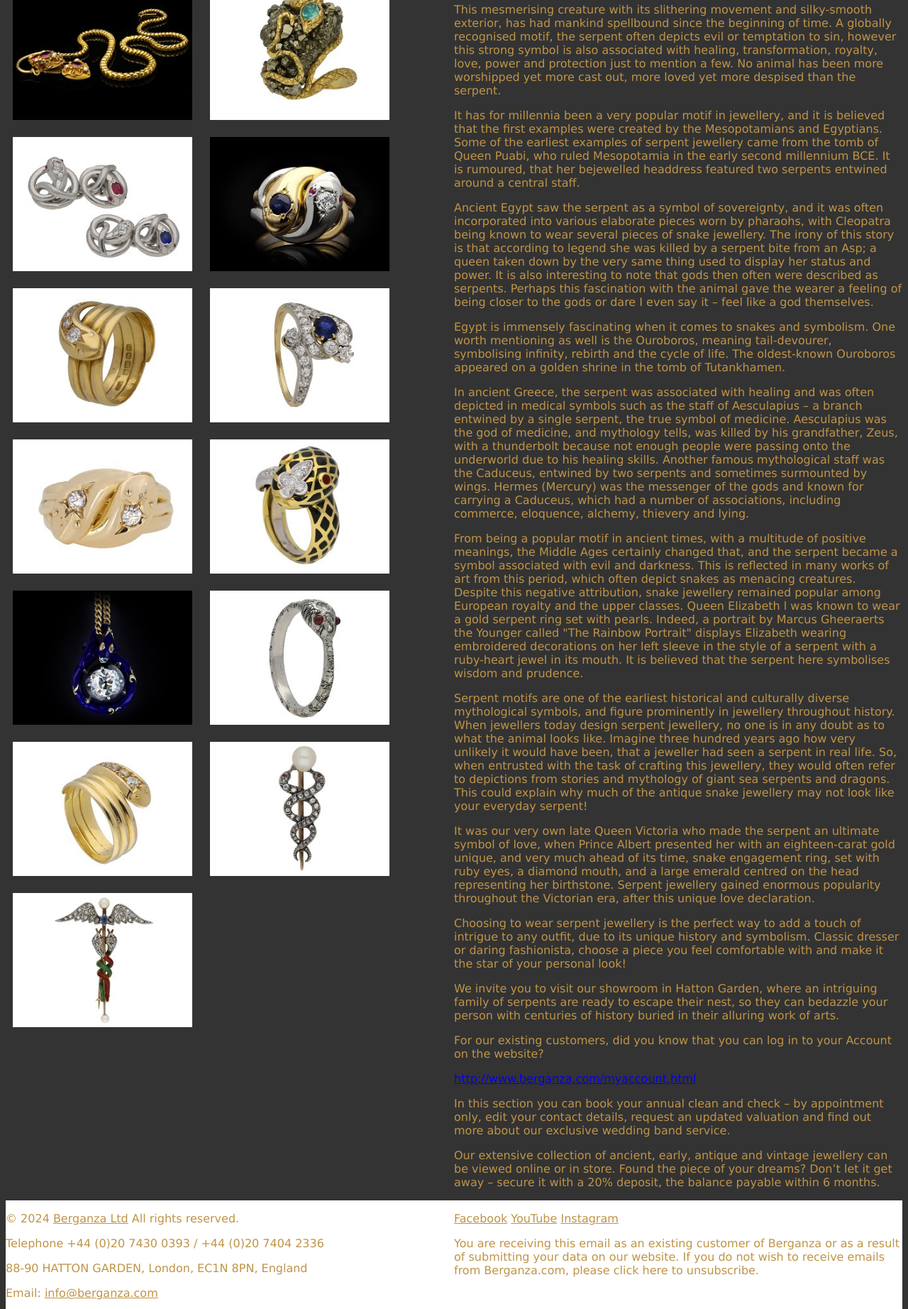
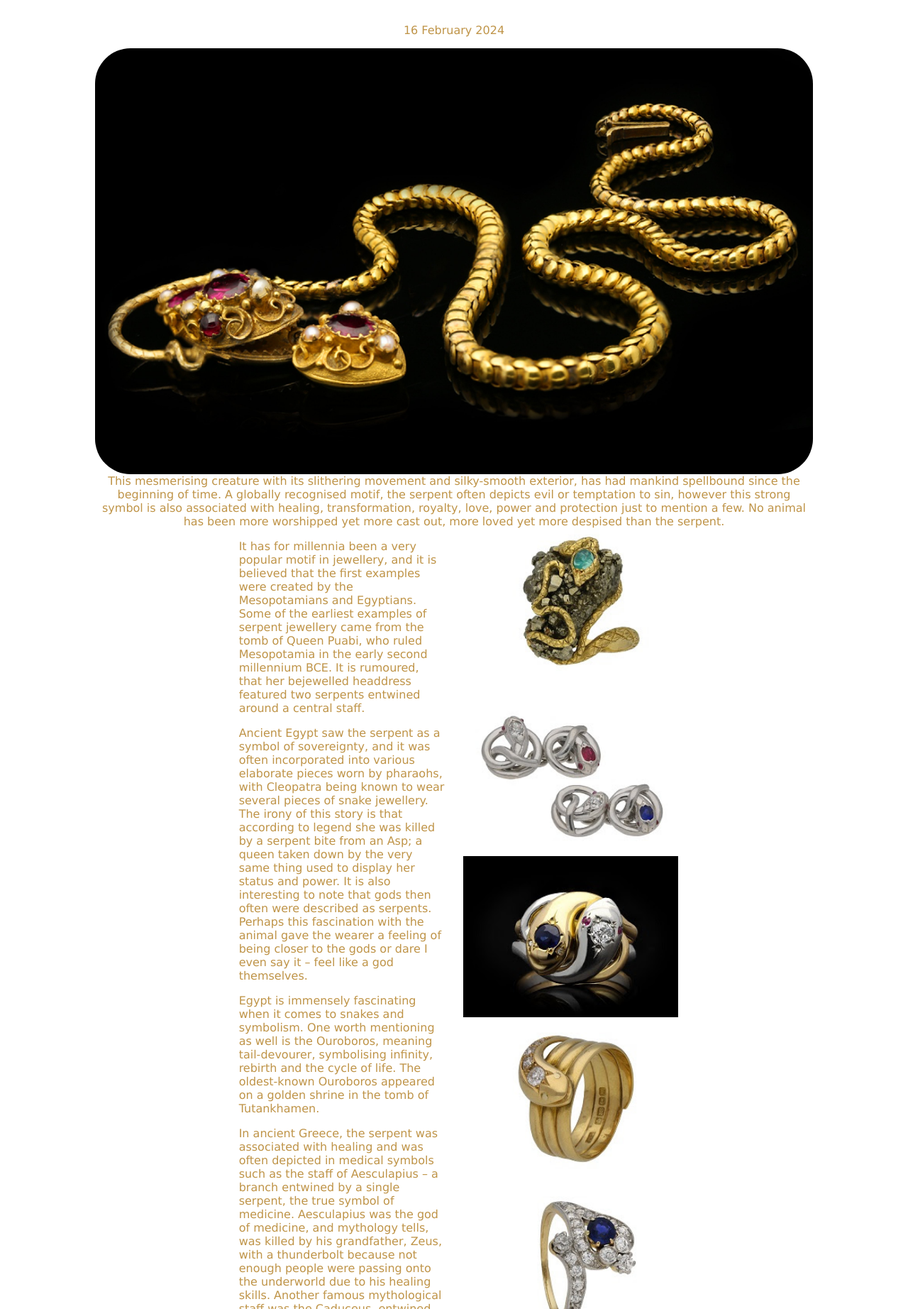
Before and after one commit to heymaaz/Berganza, a plain HTML site: page index.html in a window 1280 px wide. Shown: the part 137-1981 px from the top of the page at 71% size. Drawn offline with nearby package versions, Linux system fonts and the light colour scheme.

Commit message:
Update styles.css with new colors and layout

```diff
--- a/index.html
+++ b/index.html
@@ -7,63 +7,23 @@
     <link rel="stylesheet" type="text/css" href="styles.css">
     <title>Berganza - Fine antique and vintage jewellery</title>
 </head>
-<!--
-    16 February 2024
-    TALES OF THE SERPENT
-    This mesmerising creature with its slithering movement and silky-smooth exterior, has had mankind spellbound since the beginning of time. A globally recognised motif, the serpent often depicts evil or temptation to sin, however this strong symbol is also associated with healing, transformation, royalty, love, power and protection just to mention a few. No animal has been more worshipped yet more cast out, more loved yet more despised than the serpent.
-
-    It has for millennia been a very popular motif in jewellery, and it is believed that the first examples were created by the Mesopotamians and Egyptians. Some of the earliest examples of serpent jewellery came from the tomb of Queen Puabi, who ruled Mesopotamia in the early second millennium BCE. It is rumoured, that her bejewelled headdress featured two serpents entwined around a central staff.
-
-    Ancient Egypt saw the serpent as a symbol of sovereignty, and it was often incorporated into various elaborate pieces worn by pharaohs, with Cleopatra being known to wear several pieces of snake jewellery. The irony of this story is that according to legend she was killed by a serpent bite from an Asp; a queen taken down by the very same thing used to display her status and power. It is also interesting to note that gods then often were described as serpents. Perhaps this fascination with the animal gave the wearer a feeling of being closer to the gods or dare I even say it – feel like a god themselves.
-
-    Egypt is immensely fascinating when it comes to snakes and symbolism. One worth mentioning as well is the Ouroboros, meaning tail-devourer, symbolising infinity, rebirth and the cycle of life. The oldest-known Ouroboros appeared on a golden shrine in the tomb of Tutankhamen.
-
-    In ancient Greece, the serpent was associated with healing and was often depicted in medical symbols such as the staff of Aesculapius – a branch entwined by a single serpent, the true symbol of medicine. Aesculapius was the god of medicine, and mythology tells, was killed by his grandfather, Zeus, with a thunderbolt because not enough people were passing onto the underworld due to his healing skills. Another famous mythological staff was the Caduceus, entwined by two serpents and sometimes surmounted by wings. Hermes (Mercury) was the messenger of the gods and known for carrying a Caduceus, which had a number of associations, including commerce, eloquence, alchemy, thievery and lying.
-
-    From being a popular motif in ancient times, with a multitude of positive meanings, the Middle Ages certainly changed that, and the serpent became a symbol associated with evil and darkness. This is reflected in many works of art from this period, which often depict snakes as menacing creatures. Despite this negative attribution, snake jewellery remained popular among European royalty and the upper classes. Queen Elizabeth l was known to wear a gold serpent ring set with pearls. Indeed, a portrait by Marcus Gheeraerts the Younger called "The Rainbow Portrait" displays Elizabeth wearing embroidered decorations on her left sleeve in the style of a serpent with a ruby-heart jewel in its mouth. It is believed that the serpent here symbolises wisdom and prudence.
-
-    Serpent motifs are one of the earliest historical and culturally diverse mythological symbols, and figure prominently in jewellery throughout history. When jewellers today design serpent jewellery, no one is in any doubt as to what the animal looks like. Imagine three hundred years ago how very unlikely it would have been, that a jeweller had seen a serpent in real life. So, when entrusted with the task of crafting this jewellery, they would often refer to depictions from stories and mythology of giant sea serpents and dragons. This could explain why much of the antique snake jewellery may not look like your everyday serpent!
-
-    It was our very own late Queen Victoria who made the serpent an ultimate symbol of love, when Prince Albert presented her with an eighteen-carat gold unique, and very much ahead of its time, snake engagement ring, set with ruby eyes, a diamond mouth, and a large emerald centred on the head representing her birthstone. Serpent jewellery gained enormous popularity throughout the Victorian era, after this unique love declaration.
-
-    Choosing to wear serpent jewellery is the perfect way to add a touch of intrigue to any outfit, due to its unique history and symbolism. Classic dresser or daring fashionista, choose a piece you feel comfortable with and make it the star of your personal look!
-
-    We invite you to visit our showroom in Hatton Garden, where an intriguing family of serpents are ready to escape their nest, so they can bedazzle your person with centuries of history buried in their alluring work of arts.
-
-    For our existing customers, did you know that you can log in to your Account on the website?
-
-    http://www.berganza.com/myaccount.html
-
-    In this section you can book your annual clean and check – by appointment only, edit your contact details, request an updated valuation and find out more about our exclusive wedding band service.
-
-    Our extensive collection of ancient, early, antique and vintage jewellery can be viewed online or in store. Found the piece of your dreams? Don’t let it get away – secure it with a 20% deposit, the balance payable within 6 months.
--->
-
 
 <body>
     <header>
-        <a href="https://www.berganza.com/"><img src="images/berganza-logo.svg" alt="Berganza Fine antique and vintage jewellery" id="logo">></a>
+        <a href="https://www.berganza.com/"><img src="images/berganza-logo.svg" alt="Berganza Fine antique and vintage jewellery" id="logo"></a>
     </header>
     <Main id="main">
+        <H2>TALES OF THE SERPENT</H2>
+        <p>16 February 2024</p>
+        <div class="image-container">
+            <img src="images/01.webp">
+        </div>
+
+        <p id="full-text">
+            This mesmerising creature with its slithering movement and silky-smooth exterior, has had mankind spellbound since the beginning of time. A globally recognised motif, the serpent often depicts evil or temptation to sin, however this strong symbol is also associated with healing, transformation, royalty, love, power and protection just to mention a few. No animal has been more worshipped yet more cast out, more loved yet more despised than the serpent.
+        </p>
+        <div id="left-right">
             <div id="left">
-            <img src="images/1.webp" alt="Serpent">
-            <img src="images/2.webp" alt="">
-            <img src="images/3.webp" alt="">
-            <img src="images/4.webp" alt="">
-            <img src="images/5.webp" alt="">
-            <img src="images/6.webp" alt="">
-            <img src="images/7.webp" alt="">
-            <img src="images/8.webp" alt="">
-            <img src="images/9.webp" alt="">
-            <img src="images/10.webp" alt="">
-            <img src="images/11.webp" alt="">
-            <img src="images/12.webp" alt="">
-            <img src="images/13.webp" alt="">
-        </div>
-        <div id="right">
-            <span>16 February 2024</span>
-            <span>TALES OF THE SERPENT</span>
-        <p>This mesmerising creature with its slithering movement and silky-smooth exterior, has had mankind spellbound since the beginning of time. A globally recognised motif, the serpent often depicts evil or temptation to sin, however this strong symbol is also associated with healing, transformation, royalty, love, power and protection just to mention a few. No animal has been more worshipped yet more cast out, more loved yet more despised than the serpent.</p>
             <p>It has for millennia been a very popular motif in jewellery, and it is believed that the first examples were created by the Mesopotamians and Egyptians. Some of the earliest examples of serpent jewellery came from the tomb of Queen Puabi, who ruled Mesopotamia in the early second millennium BCE. It is rumoured, that her bejewelled headdress featured two serpents entwined around a central staff.</p>
             <p>Ancient Egypt saw the serpent as a symbol of sovereignty, and it was often incorporated into various elaborate pieces worn by pharaohs, with Cleopatra being known to wear several pieces of snake jewellery. The irony of this story is that according to legend she was killed by a serpent bite from an Asp; a queen taken down by the very same thing used to display her status and power. It is also interesting to note that gods then often were described as serpents. Perhaps this fascination with the animal gave the wearer a feeling of being closer to the gods or dare I even say it – feel like a god themselves.</p>
             <p>Egypt is immensely fascinating when it comes to snakes and symbolism. One worth mentioning as well is the Ouroboros, meaning tail-devourer, symbolising infinity, rebirth and the cycle of life. The oldest-known Ouroboros appeared on a golden shrine in the tomb of Tutankhamen.</p>
@@ -78,23 +38,42 @@
             <p><a href="http://www.berganza.com/myaccount.html">http://www.berganza.com/myaccount.html</a></p>
             <p>In this section you can book your annual clean and check – by appointment only, edit your contact details, request an updated valuation and find out more about our exclusive wedding band service.</p>
             <p>Our extensive collection of ancient, early, antique and vintage jewellery can be viewed online or in store. Found the piece of your dreams? Don’t let it get away – secure it with a 20% deposit, the balance payable within 6 months.</p>
-
+            <p>
+                You are receiving this email as an existing customer of Berganza or as a result of submitting your data on our website. If you do not wish to receive emails from Berganza.com, please click here to unsubscribe.
+            </p>
+            </div>
+            <div id="right">
+                <img src="images/2.webp" alt="">
+                <img src="images/3.webp" alt="">
+                <img src="images/4.webp" alt="">
+                <img src="images/5.webp" alt="">
+                <img src="images/6.webp" alt="">
+                <img src="images/7.webp" alt="">
+                <img src="images/8.webp" alt="">
+                <img src="images/9.webp" alt="">
+                <img src="images/10.webp" alt="">
+                <img src="images/11.webp" alt="">
+                <img src="images/12.webp" alt="">
+                <img src="images/13.webp" alt="">
+            </div>
         </div>
     </Main>
     <Footer id="footer">
-        <div id="left">
+        <div id="footer-left">
             <p>© 2024 <a href="https://www.berganza.com">Berganza Ltd</a> All rights reserved.</p>
-            <p>Telephone +44 (0)20 7430 0393 / +44 (0)20 7404 2336</p>
             <p>88-90 HATTON GARDEN, London, EC1N 8PN, England</p>
-            <p>Email: <a href="mailto:info@berganza.com">info@berganza.com </a></p>
             <p>Opening hours: Monday-Friday 10am-5pm, Saturday 11am-5pm</p>
+
         </div>
         <div id="right">
-            <p><a href="https://www.facebook.com/berganzalondon/">Facebook</a>
-                <a href="https://www.youtube.com/@berganzaltd7179">YouTube</a>
-                <a href="http://instagram.com/berganzalondon">Instagram</a>
+            <p>
+                Email: <a href="mailto:info@berganza.com">info@berganza.com </a>
+                <a href="https://www.facebook.com/berganzalondon/"><img src="images/sm_facebook.png" style="width: 5%;"></a>
+                <a href="https://www.youtube.com/@berganzaltd7179"><img src="images/sm_instagram.png" style="width: 5%;"></a>
+                <a href="http://instagram.com/berganzalondon"><img src="images/sm_youtube.png" style="width: 5%;"></a>
             </p>
-            <p>You are receiving this email as an existing customer of Berganza or as a result of submitting your data on our website. If you do not wish to receive emails from Berganza.com, please click here to unsubscribe.</p>
+            <p>Telephone +44 (0)20 7430 0393 / +44 (0)20 7404 2336</p>
+
         </div>
     </Footer>
 </body>
--- a/styles.css
+++ b/styles.css
@@ -1,9 +1,12 @@
-
+body a{
+    color: #bf9448;
+}
 header{
     font-family: Verdana, Geneva, Tahoma, Arial;
-    background-color: #333;
+    /*background-color: #333;*/
     color: #bf9448;
     text-align: center;
+    background-color: #fff;
 }
 header #logo{
     width: 20%;
@@ -14,9 +17,11 @@ header a{
 }
 body{
     font-family: Verdana, Geneva, Tahoma, Arial;
-    background-color: #333;
+    /*background-color: #333;*/
+    background-color: #fff;
     color: #bf9448;
     text-align: center;
+
 }
 footer{
     background-color: #fff;
@@ -34,21 +39,59 @@ footer a{
 footer p{
     color: #bf9448;
 }
-#main{
+
+#left-right{
     display: flex;
     flex-wrap: wrap;
     justify-content: space-around;
+    flex-direction: row;
+}
+#main{
+    display: flex;
+    flex-direction: column;
+}
+#full-image{
+    width: 80%;
+    text-align: center;
+    clip-path: inset(15% 0px 15% 0 round 50px);
+    margin: 0 auto;
+    overflow: hidden;
+}
+#full-text{
+    width: 80%;
+    text-align: center;
+    margin: 0 auto;
 }
 #left{
-    width: 50%;
-    padding: auto;
+    width: 23%;
+    text-align: left;
+    padding-left: 25%;
+}
+#right{
+    width: 48%;
     text-align: left;
 }
-#right{
-    width: 50%;
+#footer-left{
+    width: 43%;
     text-align: left;
+    padding-left: 5%;
 }
 img{
-    width: 40%;
-    padding: 10px;
+    width: 50%;
 }
+
+.image-container {
+    overflow: hidden;
+    display: block;
+    width: 80%;
+    margin: 0 auto;
+    height: 600px;
+    border-radius: 50px;
+}
+
+.image-container img {
+    width: 100%;
+    height: 100%;
+    object-fit: cover;
+    object-position: center 35%;
+}
```
Also changed, not shown: images/01.webp (added), images/sm_facebook.png (added), images/sm_instagram.png (added), images/sm_youtube.png (added). Lines whose indentation alone changed are shown as unchanged.
